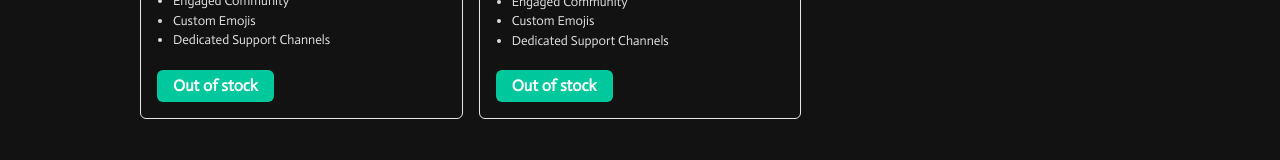
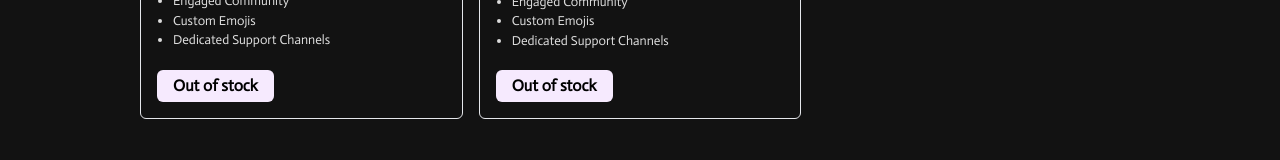
Before and after one commit to enggsatyamraj/CSET301_Assignment, a Next.js app: page /accounts/buy-discord-server in a window 1280 px wide. Shown: the part 989-1149 px from the top of the page. Built offline with nearby package versions, Linux system fonts and the light colour scheme.

Commit message:
out of stock color changes

```diff
--- a/src/app/accounts/buy-discord-server/page.jsx
+++ b/src/app/accounts/buy-discord-server/page.jsx
@@ -157,7 +157,7 @@ const page = () => {
                       <span
                         target="_blank"
                         href={item.link}
-                        className="rounded-md bg-[#00C89D] px-4 py-1 font-semibold "
+                        className="rounded-md bg-[#F6EAFE] text-black px-4 py-1 font-semibold "
                       >
                         {item.price}
                       </span>
--- a/src/app/accounts/discordserver/page.jsx
+++ b/src/app/accounts/discordserver/page.jsx
@@ -157,7 +157,7 @@ const page = () => {
                       <span
                         target="_blank"
                         href={item.link}
-                        className="rounded-md bg-[#00C89D] px-4 py-1 font-semibold "
+                        className="rounded-md bg-[#F6EAFE] text-black px-4 py-1 font-semibold "
                       >
                         {item.price}
                       </span>
--- a/src/app/accounts/page.jsx
+++ b/src/app/accounts/page.jsx
@@ -530,7 +530,7 @@ export default function Page() {
                     <span
                       target="_blank"
                       href={item.link}
-                      className="rounded-md bg-[#00C89D] px-4 py-1 font-semibold "
+                      className="rounded-md bg-[#F6EAFE] text-black px-4 py-1 font-semibold "
                     >
                       {item.price}
                     </span>
```
